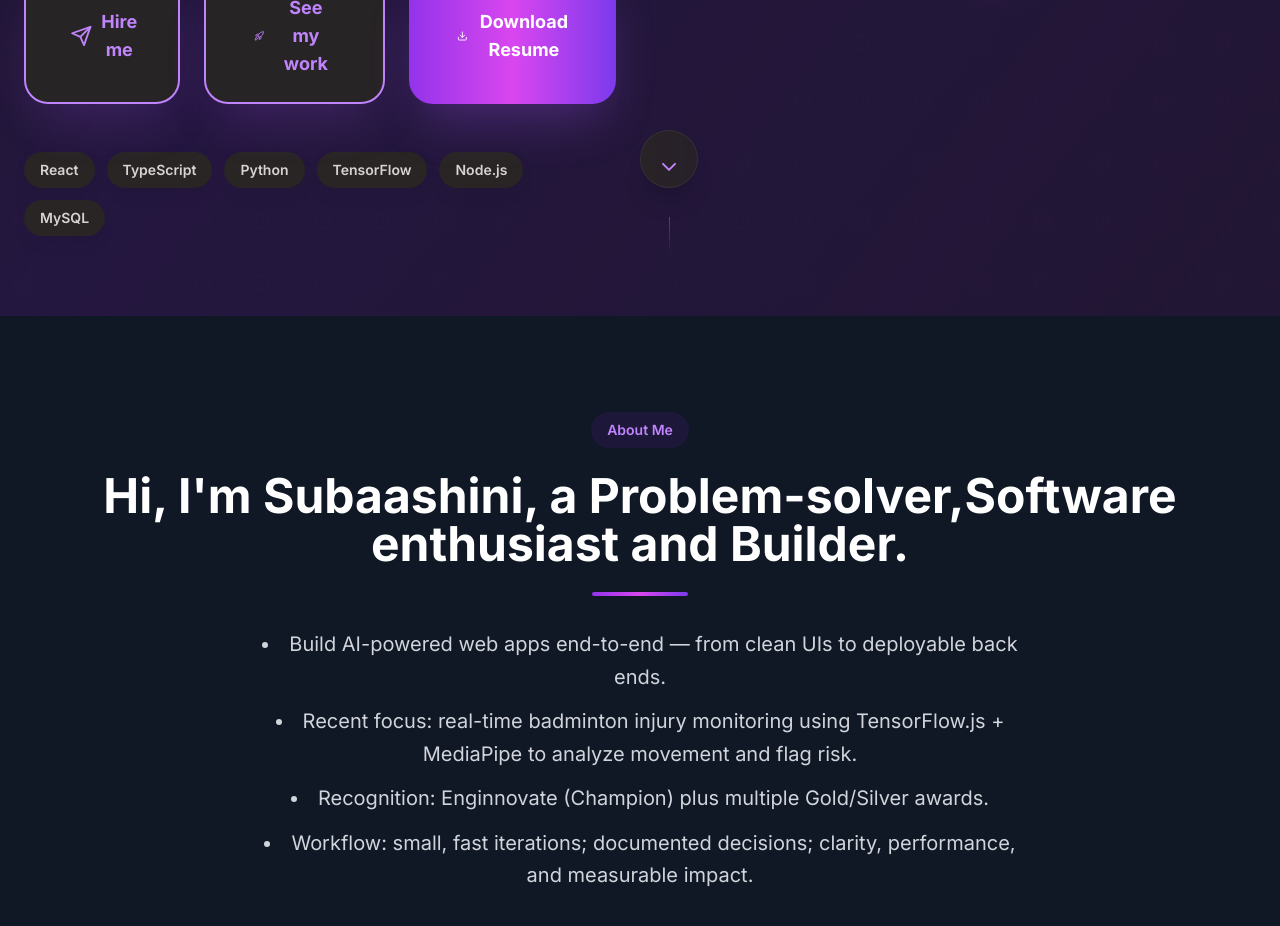
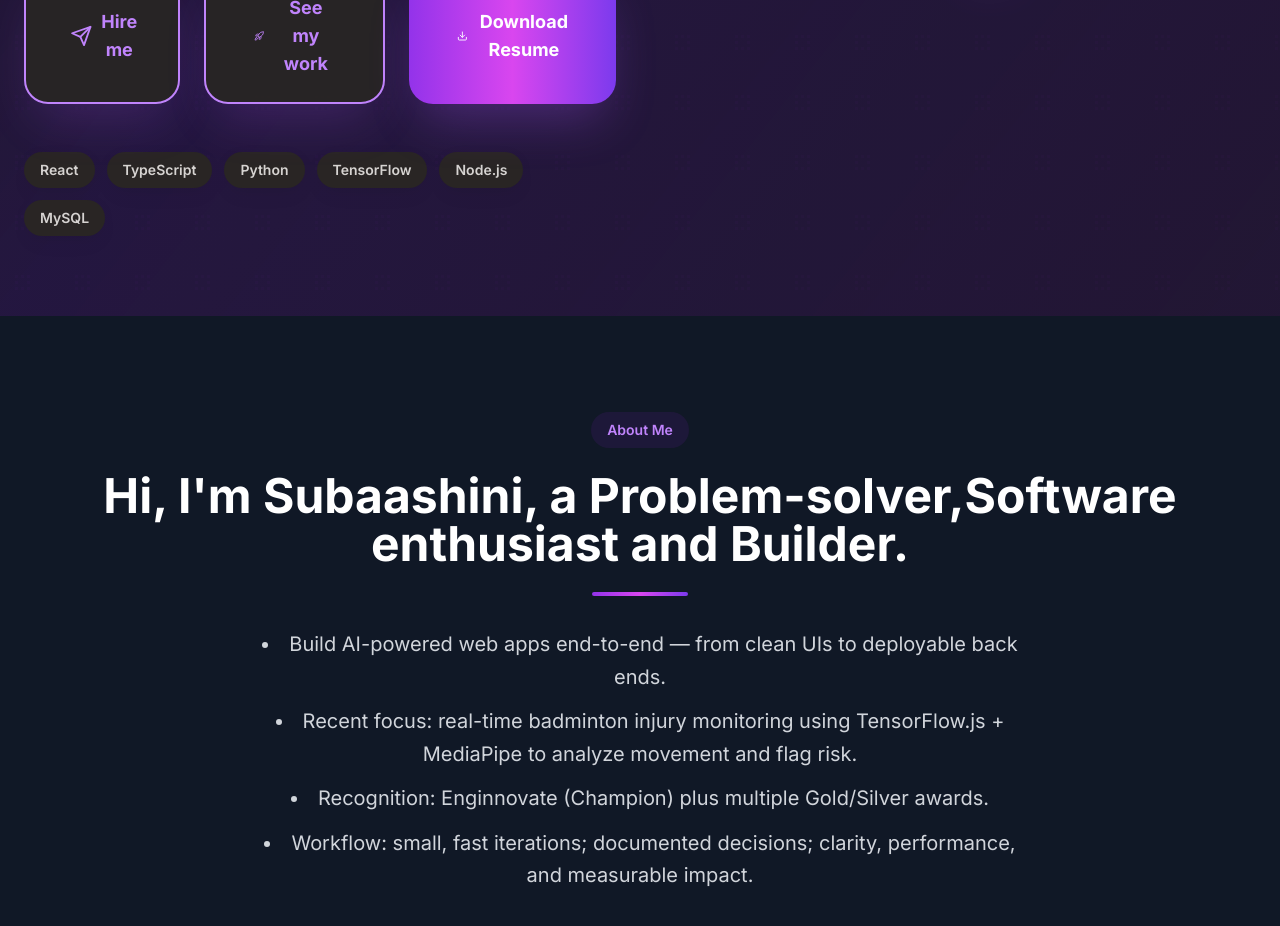
Before and after one commit to Subaashini27/subaashini-portfolio, a React (Vite) app: page / in a window 1280 px wide. Shown: the part 1300-2226 px from the top of the page. Built offline with nearby package versions, Linux system fonts and the light colour scheme.

Commit message:
ui(hero): remove scroll indicator block and cleanup unused code

```diff
--- a/src/components/Hero.tsx
+++ b/src/components/Hero.tsx
@@ -1,6 +1,6 @@
 import React, { useState, useEffect } from 'react';
 import { motion, useScroll, useTransform } from 'framer-motion';
-import { ChevronDown, Code2, Terminal, Database, Brain, Award, Download, Send, Sparkles, Zap, Rocket, Star } from 'lucide-react';
+import { Code2, Terminal, Database, Brain, Award, Download, Send, Sparkles, Zap, Rocket, Star } from 'lucide-react';
 import TechOrbit from './TechOrbit';
 
 const Hero: React.FC = () => {
@@ -46,9 +46,7 @@ const Hero: React.FC = () => {
     return () => window.removeEventListener('mousemove', handleMouseMove);
   }, []);
 
-  const scrollToAbout = () => {
-    document.getElementById('about')?.scrollIntoView({ behavior: 'smooth' });
-  };
+
   const scrollToProjects = () => {
     document.getElementById('projects')?.scrollIntoView({ behavior: 'smooth' });
   };
@@ -379,47 +377,7 @@ const Hero: React.FC = () => {
             </div>
           </div>
 
-          {/* Enhanced Scroll Indicator */}
-          <motion.div
-            className="absolute bottom-12 left-1/2 transform -translate-x-1/2 flex flex-col items-center gap-4"
-            initial={{ opacity: 0, y: 20 }}
-            animate={{ opacity: 1, y: 0 }}
-            transition={{ duration: 0.8, delay: 1 }}
-          >
-            <motion.button
-              onClick={scrollToAbout}
-              whileHover={{ scale: 1.2, y: -3 }}
-              whileTap={{ scale: 0.9 }}
-              className="group relative p-4 bg-gradient-to-r from-white/90 to-white/70 dark:from-neutral-800/90 dark:to-neutral-800/70 backdrop-blur-md rounded-full shadow-xl hover:shadow-2xl transition-all duration-500 border border-neutral-200/50 dark:border-neutral-700/50 overflow-hidden"
-              aria-label="Scroll to about section"
-            >
-              <motion.div
-                className="absolute inset-0 bg-gradient-to-r from-primary-500/20 to-secondary-500/20 opacity-0 group-hover:opacity-100 transition-opacity duration-500"
-              />
 
-              <motion.div
-                animate={{ y: [0, 8, 0] }}
-                transition={{ duration: 2, repeat: Infinity }}
-                className="relative z-10"
-              >
-                <ChevronDown className="text-primary-600 dark:text-primary-400" size={24} />
-              </motion.div>
-
-              {/* Animated Ring */}
-              <motion.div
-                className="absolute inset-0 border-2 border-primary-500/30 rounded-full"
-                animate={{ scale: [1, 1.3, 1], opacity: [0.3, 0, 0.3] }}
-                transition={{ duration: 2, repeat: Infinity }}
-              />
-            </motion.button>
-
-            {/* Scroll Line */}
-            <motion.div
-              className="w-px h-16 bg-gradient-to-b from-primary-500/50 to-transparent"
-              animate={{ scaleY: [0, 1, 0] }}
-              transition={{ duration: 2, repeat: Infinity, delay: 0.5 }}
-            />
-          </motion.div>
         </div>
       </div>
     </section>
```
